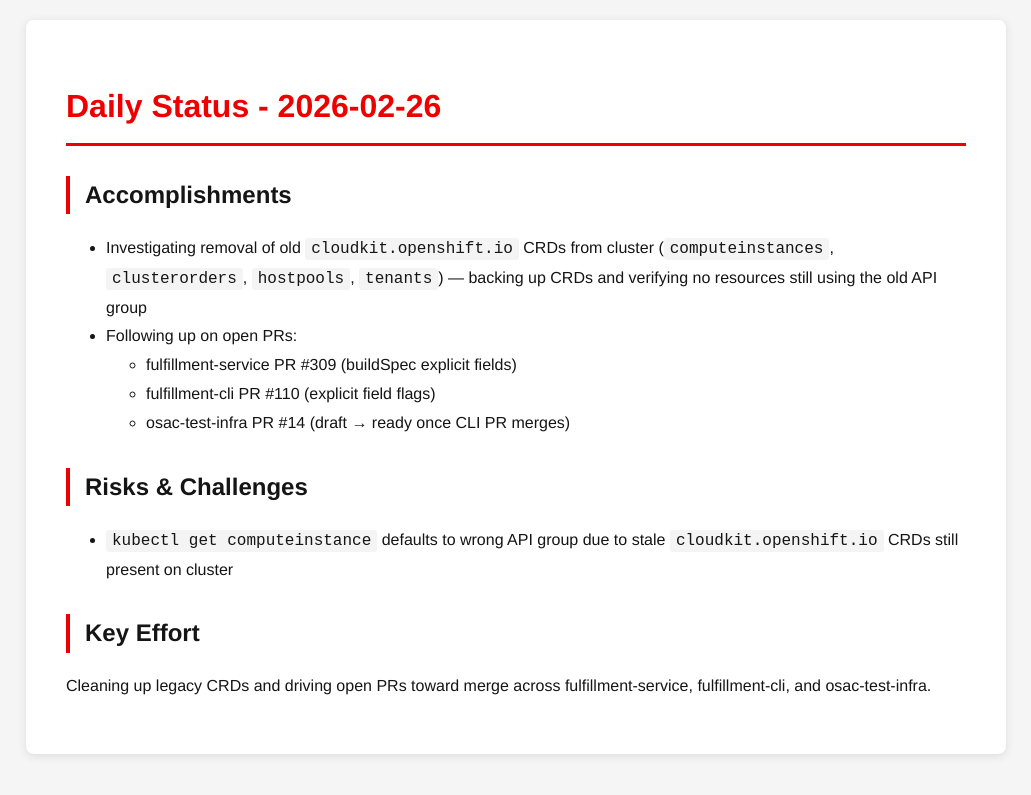
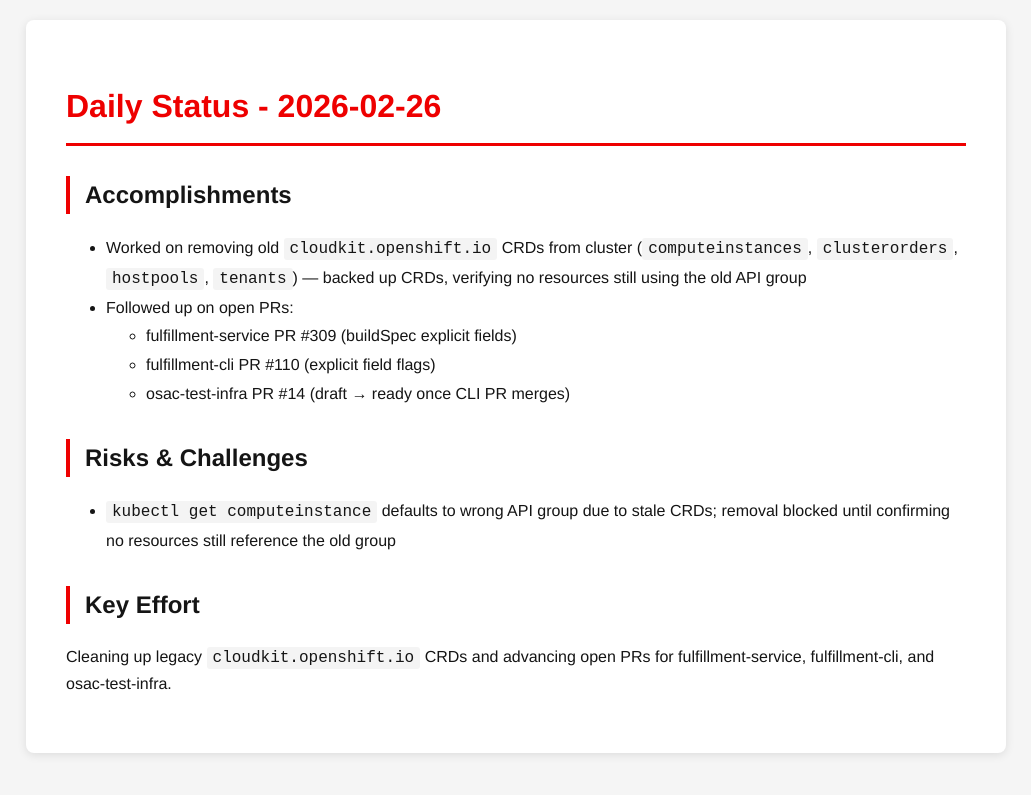
Before and after one commit to tzvatot/daily-status, a Jekyll site: the page built from 2026-02-26.md, in a window 1280 px wide. Shown: the top 795 px of the page, without its empty margins (124-1155 px from the left). Built offline with Jekyll 4.4.1, drawn with Linux system fonts in a browser that asks for light colours.

Commit message:
Daily status update - 2026-02-26

```diff
--- a/2026-02-26.md
+++ b/2026-02-26.md
@@ -8,16 +8,16 @@
 
 ## Accomplishments
 
-- Investigating removal of old `cloudkit.openshift.io` CRDs from cluster (`computeinstances`, `clusterorders`, `hostpools`, `tenants`) — backing up CRDs and verifying no resources still using the old API group
-- Following up on open PRs:
+- Worked on removing old `cloudkit.openshift.io` CRDs from cluster (`computeinstances`, `clusterorders`, `hostpools`, `tenants`) — backed up CRDs, verifying no resources still using the old API group
+- Followed up on open PRs:
   - fulfillment-service PR #309 (buildSpec explicit fields)
   - fulfillment-cli PR #110 (explicit field flags)
   - osac-test-infra PR #14 (draft → ready once CLI PR merges)
 
 ## Risks & Challenges
 
-- `kubectl get computeinstance` defaults to wrong API group due to stale `cloudkit.openshift.io` CRDs still present on cluster
+- `kubectl get computeinstance` defaults to wrong API group due to stale CRDs; removal blocked until confirming no resources still reference the old group
 
 ## Key Effort
 
-Cleaning up legacy CRDs and driving open PRs toward merge across fulfillment-service, fulfillment-cli, and osac-test-infra.
+Cleaning up legacy `cloudkit.openshift.io` CRDs and advancing open PRs for fulfillment-service, fulfillment-cli, and osac-test-infra.
```
